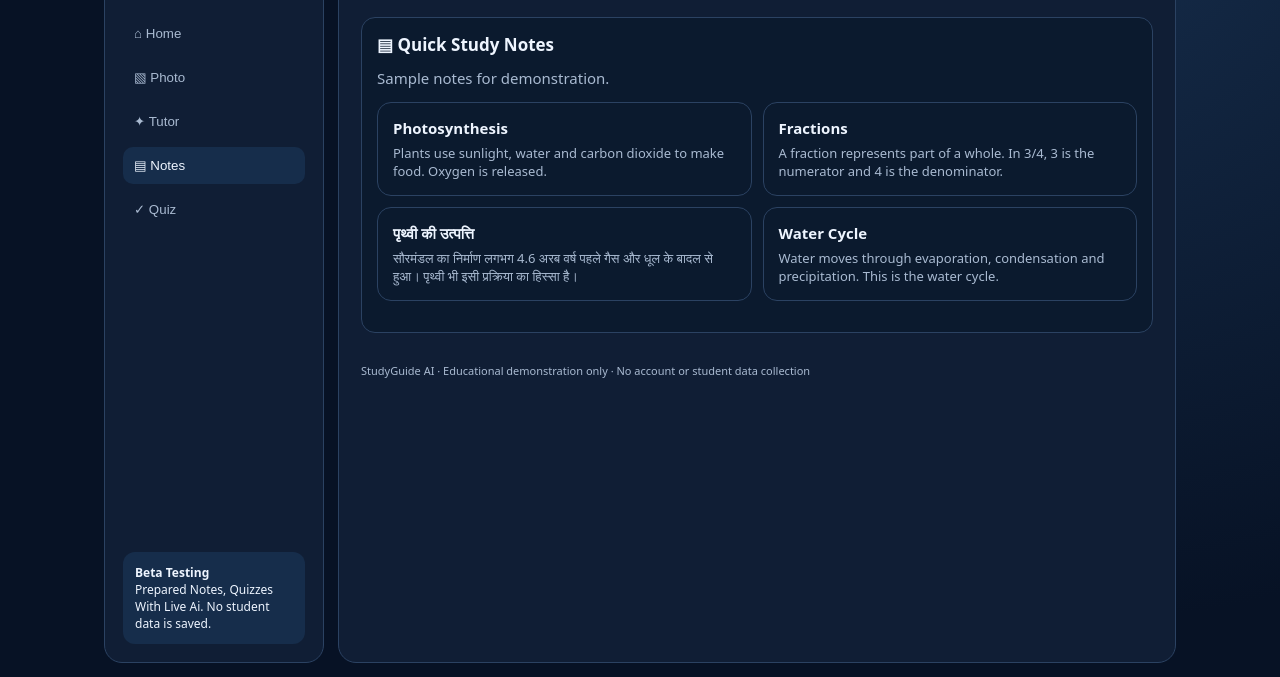
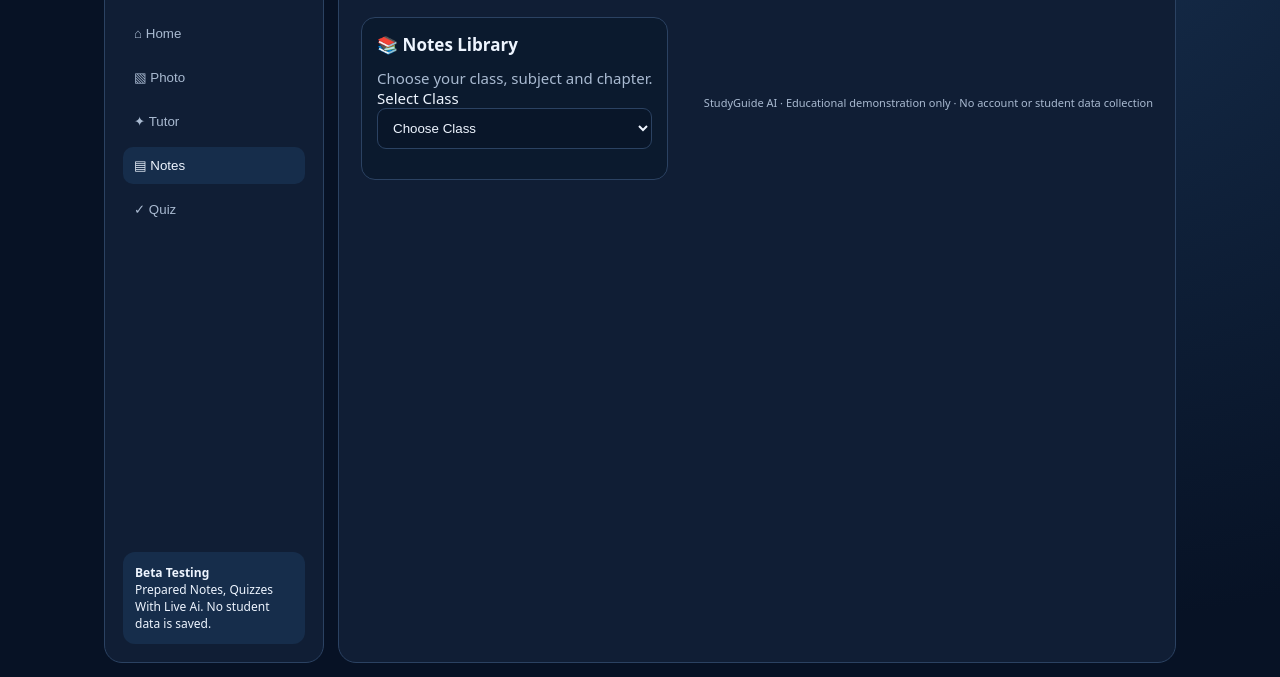
Before and after one commit to VipinJatav/StudyGuide-2.0, a plain HTML site: page index.html in a window 1280 px wide. Both pictures are taken after a click on the button "▤ Notes". Shown: the part 123-800 px from the top of the page. Drawn offline with Linux system fonts and the light colour scheme.

Commit message:
Update index.html

```diff
--- a/index.html
+++ b/index.html
@@ -220,7 +220,22 @@ body[data-theme="light"] .demo {
 <div id="photoAnswer" class="answerbox"></div>
 <p class="warning" style="margin-top:12px">Demo limitation: this version only previews your image. It does not read text from the image or send it to AI. The explanation is selected from prepared examples. Your image is not uploaded to a server.</p>
 </div></section>
-<section id="notes" class="section"><div class="panel"><h2>▤ Quick Study Notes</h2><p class="sub">Sample notes for demonstration.</p><div class="two" style="margin-top:14px"><article class="note"><h3>Photosynthesis</h3><p>Plants use sunlight, water and carbon dioxide to make food. Oxygen is released.</p></article><article class="note"><h3>Fractions</h3><p>A fraction represents part of a whole. In 3/4, 3 is the numerator and 4 is the denominator.</p></article><article class="note"><h3>पृथ्वी की उत्पत्ति</h3><p>सौरमंडल का निर्माण लगभग 4.6 अरब वर्ष पहले गैस और धूल के बादल से हुआ। पृथ्वी भी इसी प्रक्रिया का हिस्सा है।</p></article><article class="note"><h3>Water Cycle</h3><p>Water moves through evaporation, condensation and precipitation. This is the water cycle.</p></article></div></div></section>
+<section id="notes" class="section">
+  <div class="panel">
+    <h2>📚 Notes Library</h2>
+    <p class="sub">Choose your class, subject and chapter.</p>
+
+    <label for="notesClass">Select Class</label>
+    <select id="notesClass">
+      <option value="">Choose Class</option>
+    </select>
+
+    <div id="notesSubjects" style="margin-top:15px"></div>
+    <div id="notesPapers" style="margin-top:15px"></div>
+    <div id="notesChapters" style="margin-top:15px"></div>
+    <div id="notesContent" style="margin-top:15px"></div>
+  </div>
+</section>
 <section id="quiz" class="section"><div class="panel"><h2>✓ Quick Quiz</h2><p class="sub">Choose an answer and check your score.</p><form id="quizForm">
 <div class="quiz-q"><b>1. Which gas do plants take in during photosynthesis?</b><label><input type="radio" name="q1" value="a"> Oxygen</label><label><input type="radio" name="q1" value="b"> Carbon dioxide</label><label><input type="radio" name="q1" value="c"> Nitrogen</label></div>
 <div class="quiz-q"><b>2. What is the numerator in 3/4?</b><label><input type="radio" name="q2" value="a"> 3</label><label><input type="radio" name="q2" value="b"> 4</label><label><input type="radio" name="q2" value="c"> 7</label></div>
```
